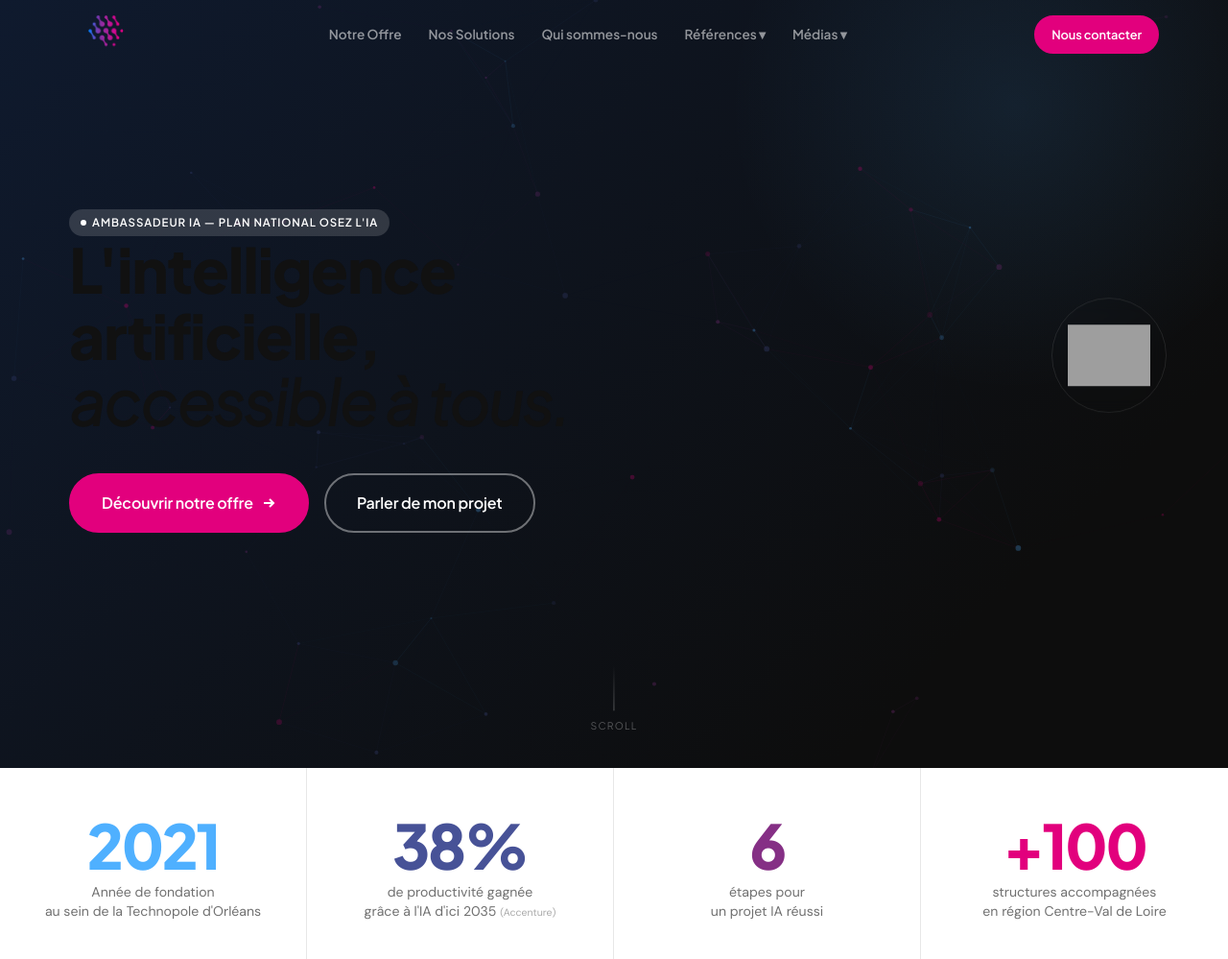
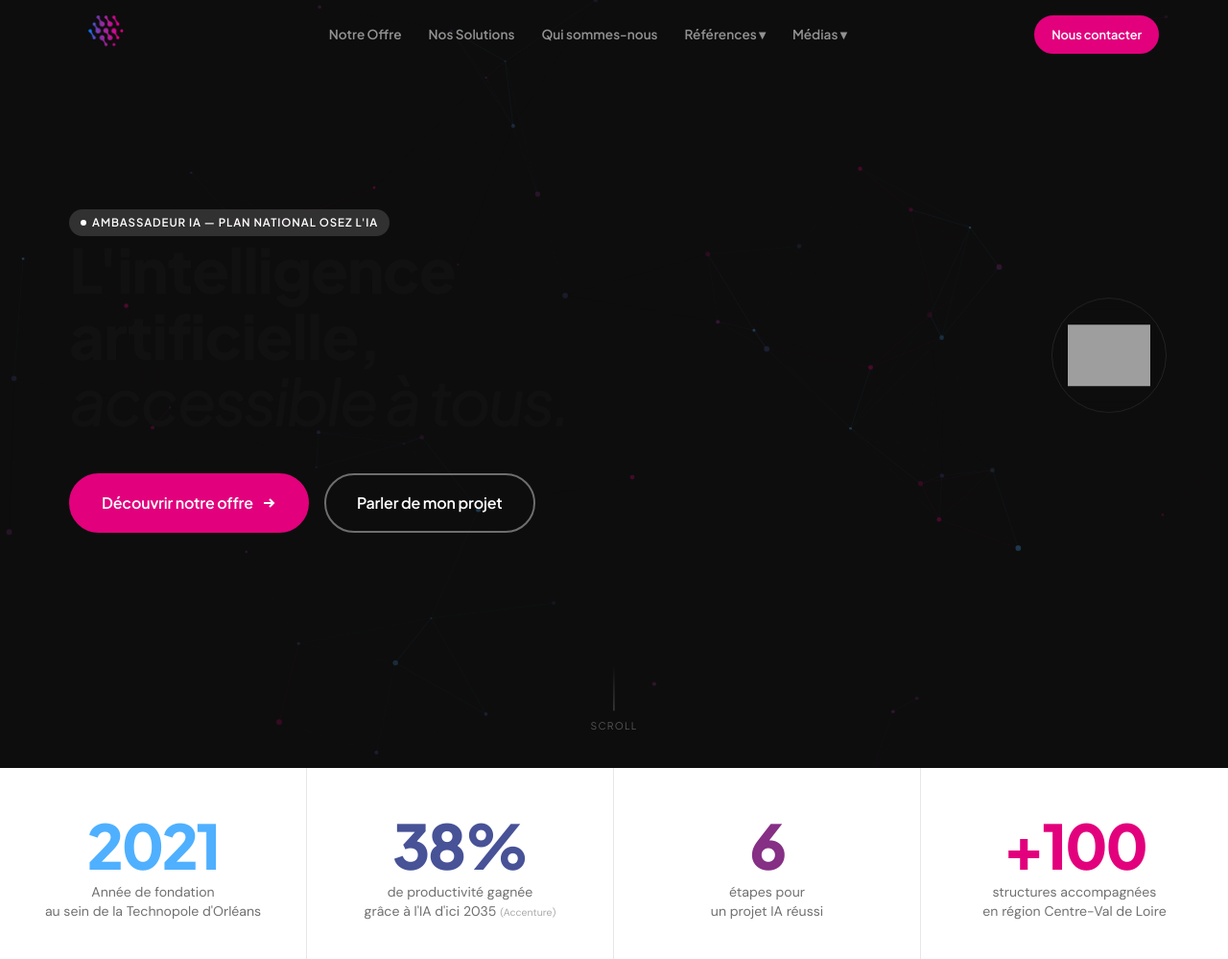
Before and after one commit to LAB-IA-Loire-valley/LAB-IA-Loire-valley.github.io, a WordPress theme: template wordpress-dev/theme/front-page.php in a window 1280 px wide. Shown: the top 999 px of the page at 96% size. Run offline with PHP 8.4 and a stand-in for WordPress, Linux system fonts and the light colour scheme; the site name, menu and one post (Sample post) are stand-ins, and other content is empty; grey boxes are pictures that could not be loaded.

Commit message:
fix: hero tagline em to blue, revert hero bg to dark

```diff
--- a/wordpress-dev/theme/style.css
+++ b/wordpress-dev/theme/style.css
@@ -819,18 +819,9 @@
   min-height: 100dvh;
   display: flex;
   align-items: center;
-  background: linear-gradient(135deg, var(--dark-blue) 0%, var(--dark) 80%);
+  background: var(--dark);
   overflow: hidden;
   padding-top: 72px;
-}
-.hero::before {
-  content: '';
-  position: absolute;
-  top: -30%; right: -10%;
-  width: 700px; height: 700px;
-  border-radius: 50%;
-  background: radial-gradient(circle, rgba(79,176,255,.1) 0%, transparent 60%);
-  pointer-events: none;
 }
 #hero-canvas {
   position: absolute;
```
Also changed, not shown: wordpress-dev/theme/assets/css/style.css (+25 -10 lines).
